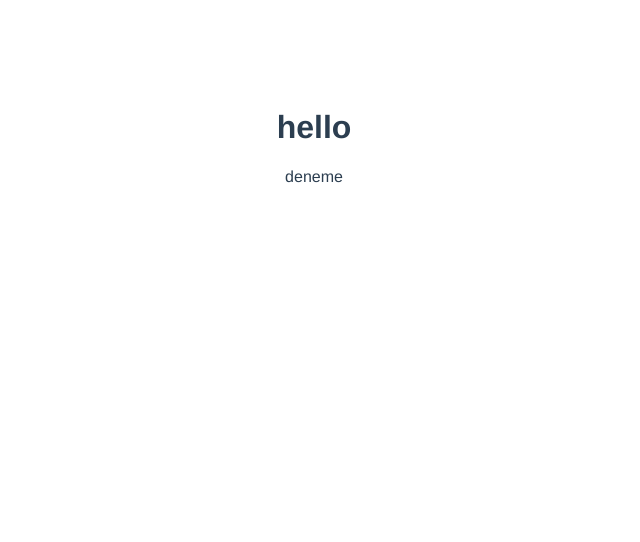
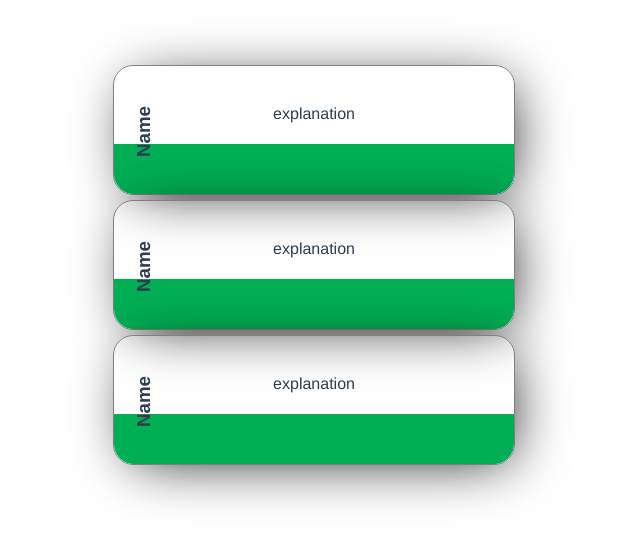
Before and after one commit to mahiruslu/imagex, a Vue app: page / in a window 1280 px wide. Shown: the top 542 px of the page, without its empty margins (326-966 px from the left). Built offline with nearby package versions, Linux system fonts and the light colour scheme; no server answers.

Commit message:
added styling to card component

```diff
--- a/package.json
+++ b/package.json
@@ -11,6 +11,7 @@
     "axios": "^0.24.0",
     "core-js": "^3.6.5",
     "unsplash-js": "^7.0.15",
+    "v-lazy-image": "^2.0.1",
     "vue": "^3.0.0",
     "vuex": "^4.0.2"
   },
--- a/public/index.html
+++ b/public/index.html
@@ -6,6 +6,9 @@
     <meta name="viewport" content="width=device-width,initial-scale=1.0">
     <link rel="icon" href="<%= BASE_URL %>favicon.ico">
     <title><%= htmlWebpackPlugin.options.title %></title>
+    <script
+      src="https://use.fontawesome.com/releases/v5.15.4/js/all.js"
+    ></script>
   </head>
   <body>
     <noscript>
--- a/src/App.vue
+++ b/src/App.vue
@@ -1,5 +1,10 @@
 <template>
+  <div class="app">
   <card :imgUrl="this.imgUrl" :description="this.description" :explanation="this.explanation"/>
+  <card :imgUrl="this.imgUrl" :description="this.description" :explanation="this.explanation"/>
+  <card :imgUrl="this.imgUrl" :description="this.description" :explanation="this.explanation"/>
+
+  </div>
 </template>
 
 <script>
@@ -15,8 +20,8 @@ export default {
       accessKey:'Rap3jucUeb35yLQQLOnBa_dOpylxLe8v8eovS-7TXY4',
       url:'https://api.unsplash.com/photos/random',
       imgUrl:'',
-      description:'hello',
-      explanation:'deneme',
+      description:'Name',
+      explanation:'explanation',
     }
   },
   methods:{
@@ -39,7 +44,6 @@ export default {
         console.log(formattedRandomDate);
         const res = await axios.get('https://api.nasa.gov/planetary/apod?api_key=JZbsf02DnpW3BT4aF2e49Y0qotXS1cI7THtfKswP'+`&date=${formattedRandomDate}`)
         console.log(res.data);
-        this.description = res.data.copyright;
         this.explanation = res.data.explanation;
       }catch(err){
         console.log(err);
@@ -54,12 +58,17 @@ export default {
 }
 </script>
 
-<style>
+<style >
 #app {
   font-family: Avenir, Helvetica, Arial, sans-serif;
   -webkit-font-smoothing: antialiased;
   -moz-osx-font-smoothing: grayscale;
   text-align: center;
+  display: flex;
+  justify-content: center;
+  flex-direction: row;
+  align-items: center;
+  align-content: center;
   color: #2c3e50;
   margin-top: 60px;
   width: 100%;
--- a/src/components/card.vue
+++ b/src/components/card.vue
@@ -1,8 +1,14 @@
 <template>
     <div class="card">
+        <div class="content">
+
+        <h3>{{ description }}</h3>
         <img :key="imgUrl" :src="imgUrl" alt="">
-        <h1>{{ description }}</h1>
         <p >{{explanation}}</p>
+        </div>
+        <div class="footer">
+
+        </div>
     </div>
 </template>
 
@@ -18,12 +24,46 @@ export default {
 </script>
 
 <style scoped>
+.card{
+    display: flex;
+    justify-content: flex-start;
+    align-items: center;
+    flex-direction: column;
+    min-width: 400px;
+    width: 35%;
+    height: 50%;
+    border: 1px;
+    border-style: solid;
+    border-color: gray;
+    border-radius: 20px;
+    margin: 5px;
+    position: relative;
+    box-shadow: 7px 7px 57px -14px rgba(0,0,0,0.99);
+    -webkit-box-shadow: 7px 7px 57px -14px rgba(0,0,0,0.99);
+    -moz-box-shadow: 7px 7px 57px -14px rgba(0,0,0,0.99);
+}
+.content{
+    padding: 5px;
+}
 .card img{
+    margin: 5px;
     width: 250px;
     border-width: 2px;
     border-radius: 20px;
 }
-.card h1{
+.card h3{
     padding-top: 10px;
+    position:absolute;
+    transform: translateX(-100%) rotate(-90deg);
+    transform-origin: right;
+    left: 25px;
+}
+.footer{
+    height: 50px;
+    width: 100%;
+    border-bottom-left-radius: 20px;
+    border-bottom-right-radius: 20px;
+    background-color: #00af54;
+    bottom:0;
 }
 </style>
```
Also changed, not shown: src/components/button.vue (added, +15 -0 lines), 1 other file (tests, documents, lock files or other folders).
